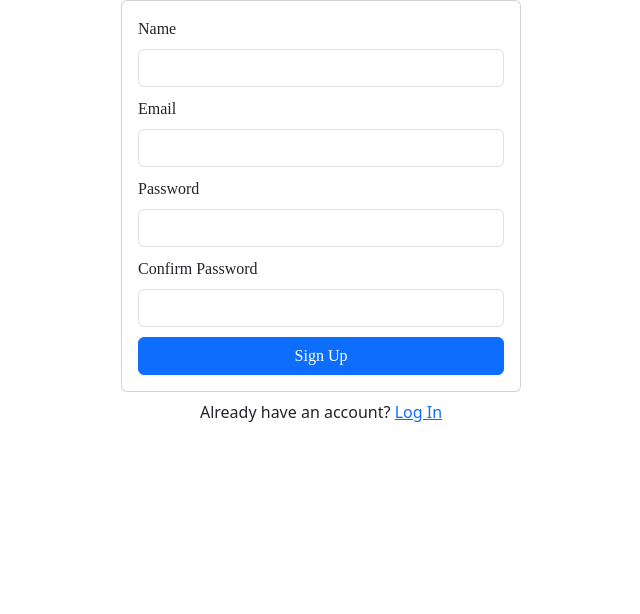
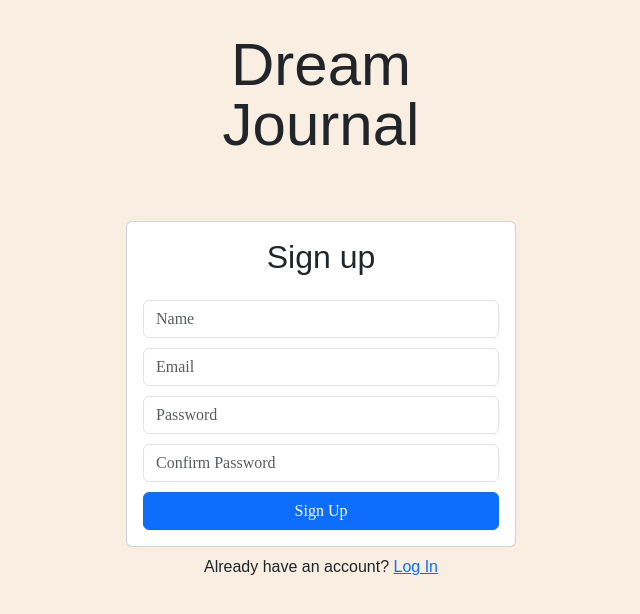
Before and after one commit to Andrea-Galindo/dreamjournal-app, a React (Create React App) app: page /signup in a window 1280 px wide. Shown: the top 614 px of the page, without its empty margins (319-959 px from the left). Built offline with nearby package versions, Linux system fonts and the light colour scheme; no server answers; a web font is replaced by a local one.

Commit message:
replaces label for place holder in Signup component and formats form style

```diff
--- a/src/pages/Signup.js
+++ b/src/pages/Signup.js
@@ -4,6 +4,7 @@ import { Link, useNavigate } from "react-router-dom";
 import { UserAuth } from "../context/AuthContext";
 import { collection, addDoc } from "firebase/firestore";
 import { db } from "../firebase";
+import Header from "../components/Header";
 
 const Signup = () => {
   // save name to store it in "users" collection. Feature currently not working
@@ -29,7 +30,6 @@ const Signup = () => {
       await createUser(email, password).then((credentials) => {
         setCurrentUserId(credentials.user.uid);
         console.log(currentUserId);
-        navigate("/home");
       });
       await addDoc(collection(db, "users"), {
         uid: currentUserId,
@@ -37,12 +37,12 @@ const Signup = () => {
         email: email,
       });
       localStorage.setItem("user", name);
-
+      navigate("/home");
       // console.log(email, password);
     } catch (e) {
       setError(e.message);
       if (e.message === "Firebase: Error (auth/invalid-email).") {
-        setError("invalid email");
+        setError("Invalid email");
       } else {
       }
       console.log(e.message);
@@ -51,44 +51,56 @@ const Signup = () => {
   };
 
   return (
-    <div>
+    <div className="welcome-page">
+      <div>
+        <Header />
+      </div>
       <Container
         className="d-flex align-items-center justify-content-center"
         style={{ minHeight: "50vh" }}
       >
-        <div className="w-100" style={{ maxWidth: "400px" }}>
+        <div className="w-100" style={{ maxWidth: "390px" }}>
           <Card>
             <Card.Body>
+              <h2
+                className="text-center mb-4"
+                style={{
+                  fontFamily: "degular-text, sans-serif",
+                  fontWeight: "500px",
+                }}
+              >
+                Sign up
+              </h2>
               {error && <Alert variant="danger">{error}</Alert>}
               <Form onSubmit={handleSubmit}>
                 <Form.Group id="name">
-                  <Form.Label>Name</Form.Label>
                   <Form.Control
                     type="name"
+                    placeholder="Name"
                     required
                     onChange={(e) => setName(e.target.value)}
                   />
                 </Form.Group>
                 <Form.Group id="email">
-                  <Form.Label>Email</Form.Label>
                   <Form.Control
                     type="email"
+                    placeholder="Email"
                     required
                     onChange={(e) => setEmail(e.target.value)}
                   />
                 </Form.Group>
                 <Form.Group id="password">
-                  <Form.Label>Password</Form.Label>
                   <Form.Control
                     type="password"
+                    placeholder="Password"
                     required
                     onChange={(e) => setPassword(e.target.value)}
                   />
                 </Form.Group>
                 <Form.Group id="passwordConfirm">
-                  <Form.Label>Confirm Password</Form.Label>
                   <Form.Control
                     type="password"
+                    placeholder="Confirm Password"
                     required
                     onChange={(e) => setPasswordConfirm(e.target.value)}
                   />
@@ -99,7 +111,10 @@ const Signup = () => {
               </Form>
             </Card.Body>
           </Card>
-          <div className="w-100 text-center mt-2">
+          <div
+            className="w-100 text-center mt-2"
+            style={{ fontFamily: "degular-text, sans-serif" }}
+          >
             Already have an account? <Link to="/">Log In</Link>
           </div>
         </div>
```
